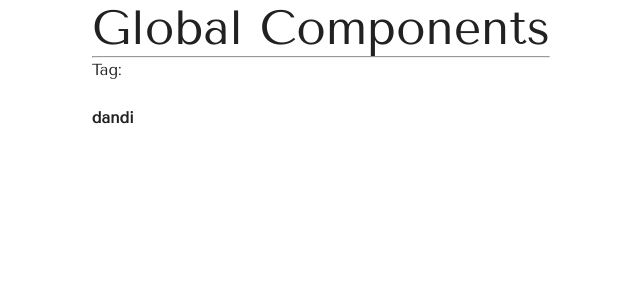
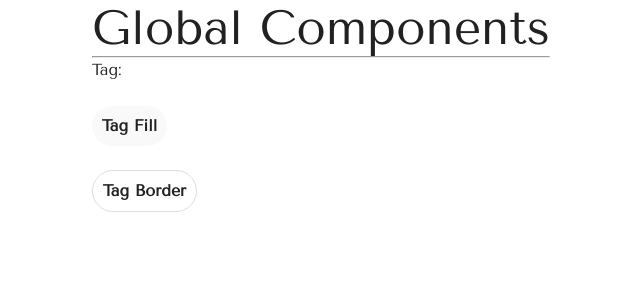
Before and after one commit to DandiIndraWijaya/my-react-js-template, a React (Create React App) app: page / in a window 1280 px wide. Shown: the top 300 px of the page, without its empty margins (319-959 px from the left). Built offline with nearby package versions, Linux system fonts and the light colour scheme.

Commit message:
[CREATE] tag component

```diff
--- a/src/components/Tag/index.tsx
+++ b/src/components/Tag/index.tsx
@@ -10,12 +10,27 @@ interface Props {
 const Tag: React.FC<Props> = ({ variant, children }) => {
   if (variant === 'border') {
     return (
-      <Box>{children}</Box>
+      <Box
+        bgcolor="transparent"
+        width="max-content"
+        border="1px solid #DEDEDE"
+        borderRadius="30px"
+        padding="8px 10px"
+      >
+        {children}
+      </Box>
     );
   }
 
   return (
-    <Box>{children}</Box>
+    <Box
+      bgcolor="inputBg"
+      padding="8px 10px"
+      borderRadius="30px"
+      width="max-content"
+    >
+      {children}
+    </Box>
   );
 };
 
--- a/src/pages/home/index.tsx
+++ b/src/pages/home/index.tsx
@@ -21,7 +21,11 @@ const Home: React.FC = () => {
           <Typography>Tag: </Typography>
           <br />
           <Tag variant='fill'>
-            <h4>dandi</h4>
+            <h4>Tag Fill</h4>
+          </Tag>
+          <br />
+          <Tag variant='border'>
+            <h4>Tag Border</h4>
           </Tag>
 
         </Box>
```
